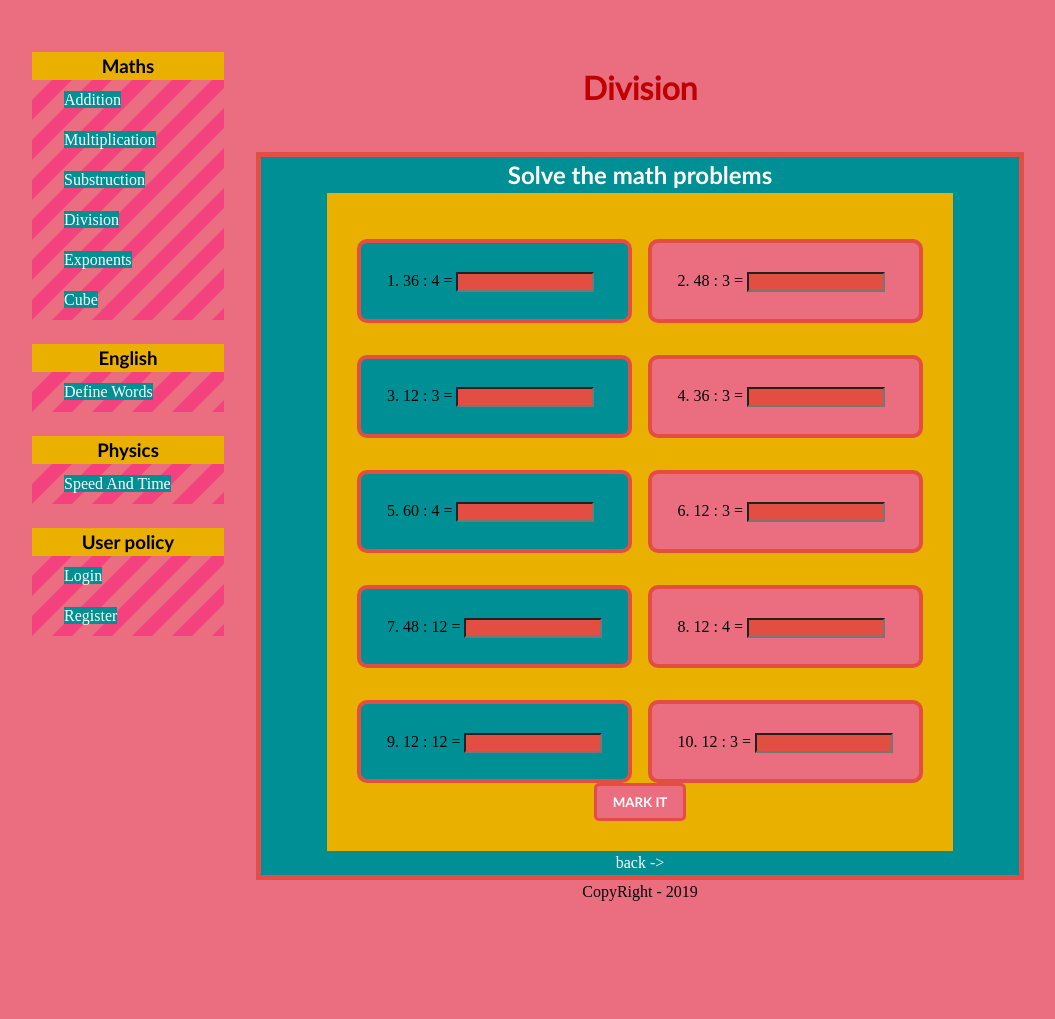
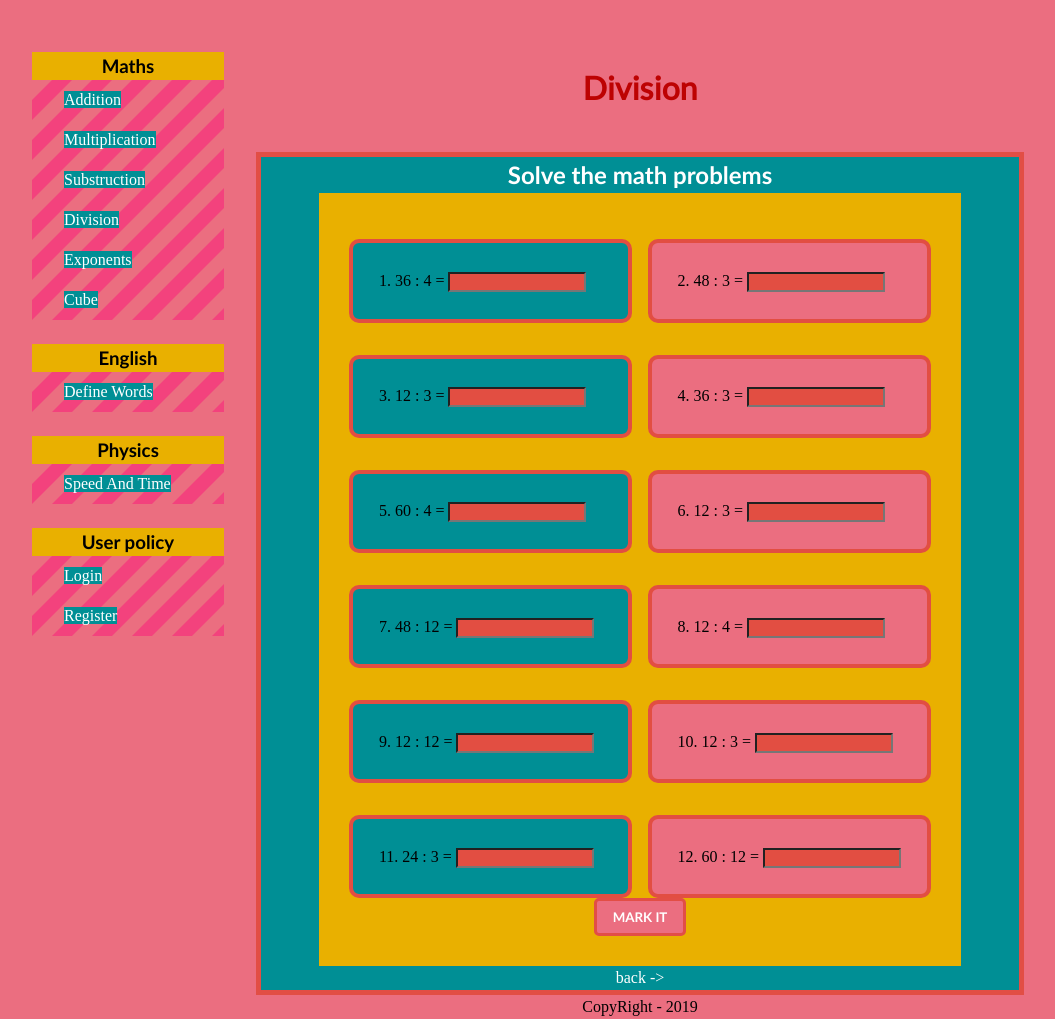
Before and after one commit to Annacutie/cute_subjects, a Flask app: page /maths/division/ in a window 1280 px wide. Shown: the part 118-1137 px from the top of the page, without its empty margins (0-1055 px from the left). Before the commit the page ends 1019 px from the top, so only its background shows below. Run offline with Flask 2, Linux system fonts and the light colour scheme; some libraries are stand-ins or nearby versions; some web fonts are replaced.

Commit message:
I add more work for the students now there are 12 questions

```diff
--- a/English_quiz.py
+++ b/English_quiz.py
@@ -48,7 +48,7 @@ class Quiz(object):
     def gen_quiz(self):
         quiz=[]
 
-        for value in range(10):
+        for value in range(12):
             current_index=randint(0, 5999)
             question=self.gen_question(current_index)
             options=self.gen_options(current_index)
--- a/app/routes.py
+++ b/app/routes.py
@@ -26,7 +26,7 @@ def index():
 def maths_addition():
     info=load_json("addition", "Maths.json")
     maths_test={}
-    maths_test["questions"]=gen_questions(10, "+")
+    maths_test["questions"]=gen_questions(12, "+")
     maths_test["correct_answers"]=gen_answers(maths_test["questions"])
     session["correct_answers"]=maths_test["correct_answers"]
     maths_test["score"]=0
@@ -37,7 +37,7 @@ def maths_addition():
 def maths_multiplication():
     info=load_json("multiplication", "Maths.json")
     maths_test={}
-    maths_test["questions"]=gen_questions(10, "*")
+    maths_test["questions"]=gen_questions(12, "*")
     maths_test["correct_answers"]=gen_answers(maths_test["questions"])
     session["correct_answers"]=maths_test["correct_answers"]
     maths_test["score"]=0
@@ -48,7 +48,7 @@ def maths_multiplication():
 def maths_division():
     info=load_json("division", "Maths.json")
     maths_test={}
-    maths_test["questions"]=gen_questions(10, "/")
+    maths_test["questions"]=gen_questions(12, "/")
     maths_test["correct_answers"]=gen_answers(maths_test["questions"])
     session["correct_answers"]=maths_test["correct_answers"]
     maths_test["score"]=0
@@ -59,7 +59,7 @@ def maths_division():
 def maths_exponents():
     info=load_json("exponents", "Maths.json")
     maths_test={}
-    maths_test["questions"]=gen_questions(10, "**2")
+    maths_test["questions"]=gen_questions(12, "**2")
     maths_test["correct_answers"]=gen_answers(maths_test["questions"])
     session["correct_answers"]=maths_test["correct_answers"]
     maths_test["score"]=0
@@ -70,7 +70,7 @@ def maths_exponents():
 def maths_cube():
     info=load_json("cube", "Maths.json")
     maths_test={}
-    maths_test["questions"]=gen_questions(10, "**3")
+    maths_test["questions"]=gen_questions(12, "**3")
     maths_test["correct_answers"]=gen_answers(maths_test["questions"])
     session["correct_answers"]=maths_test["correct_answers"]
     maths_test["score"]=0
@@ -81,7 +81,7 @@ def maths_cube():
 def maths_substruction():
     info=load_json("substruction", "Maths.json")
     maths_test={}
-    maths_test["questions"]=gen_questions(10, "-")
+    maths_test["questions"]=gen_questions(12, "-")
     maths_test["correct_answers"]=gen_answers(maths_test["questions"])
     session["correct_answers"]=maths_test["correct_answers"]
     maths_test["score"]=0
--- a/app/templates/check.html
+++ b/app/templates/check.html
@@ -2,7 +2,7 @@
 {%block content%}
 <article>
 <p id="score">
-  {{comment}} your score is {{result}} / 10.
+  {{comment}} your score is {{result}} / 12.
    <a id="final_return" href="{{url_for('index')}}">back -> </a>
 </p>
 <p>{{m}}</p>
--- a/pysics.py
+++ b/pysics.py
@@ -5,7 +5,7 @@ def speed_and_time(s, t):
 
 def gen_phisics_test():
     b=[]
-    for i in range(10):
+    for i in range(12):
         s=randint(2, 12)
         t=randint(2, 12)
         b.append((f"time: {s} min speed: {t} cm/sec", speed_and_time(s, t)))
```
